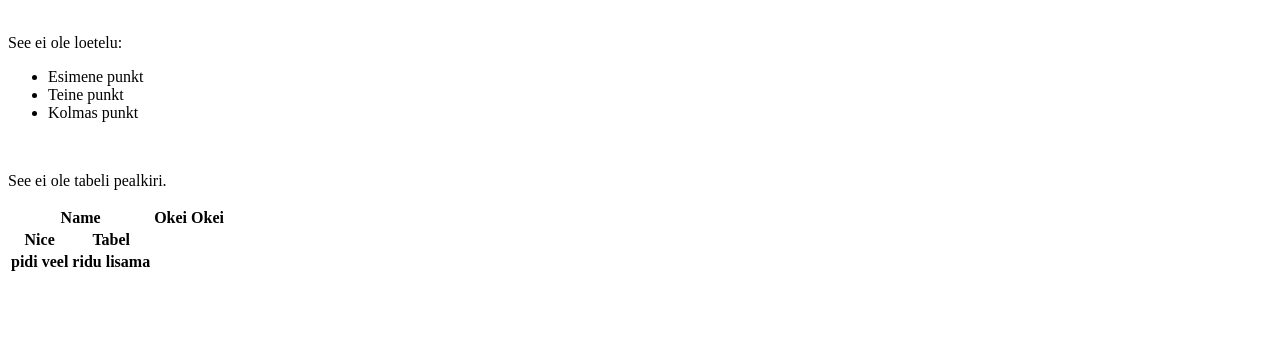
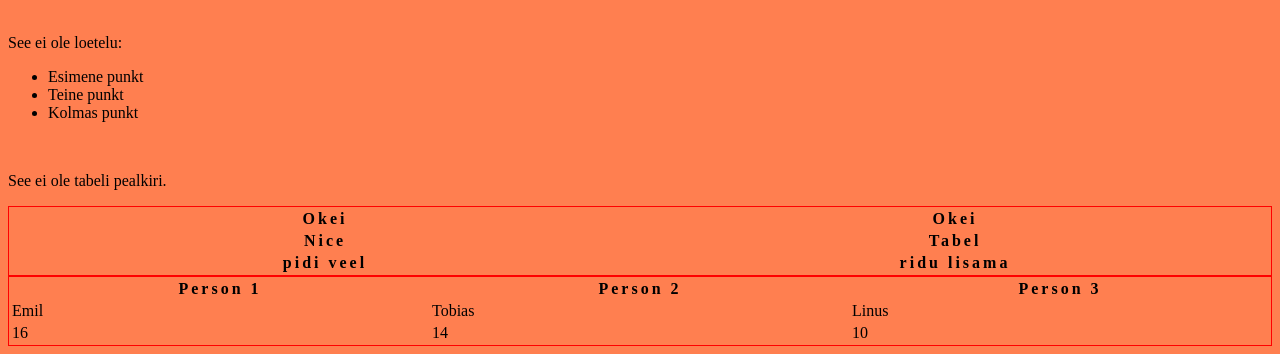
Before and after one commit to JoosepLem/merge-konflikt, a plain HTML site: page index.html in a window 1280 px wide. Shown: the part 481-835 px from the top of the page. Before the commit the page ends 800 px from the top, so only its background shows below. Drawn offline with Linux system fonts and the light colour scheme.

Commit message:
mässasin tabeliga ja muutsin taustavärvi

```diff
--- a/index.html
+++ b/index.html
@@ -28,7 +28,6 @@ See ei ole loetelu:
 <p> See ei ole tabeli pealkiri. </p>
 <table>
     <tr>
-        <th colspan="2">Name</th>
       <th>Okei</th>
       <th>Okei</th>
     </tr>
@@ -40,5 +39,22 @@ See ei ole loetelu:
         <th>ridu lisama</th>
     </tr>
 </table>
+<table>
+    <tr>
+      <th>Person 1</th>
+      <th>Person 2</th>
+      <th>Person 3</th>
+    </tr>
+    <tr>
+      <td>Emil</td>
+      <td>Tobias</td>
+      <td>Linus</td>
+    </tr>
+    <tr>
+      <td>16</td>
+      <td>14</td>
+      <td>10</td>
+    </tr>
+  </table>
 </body>
 </html>
--- a/style.css
+++ b/style.css
@@ -19,3 +19,25 @@ img {
     border-width: 8px;
     border-color: black;
   }
+  table {
+    border: 1px solid red;
+    table-layout: fixed;
+    width: 100%;
+
+  }
+  th{
+    letter-spacing: 3px;
+  }
+thead th,
+tfoot th,
+tfoot td {
+  background: linear-gradient(
+    to bottom,
+    rgba(0, 0, 0, 0.1),
+    rgba(0, 0, 0, 0.5)
+  );
+  border: 3px solid red;
+}
+body {
+    background-color: coral;
+}
```
